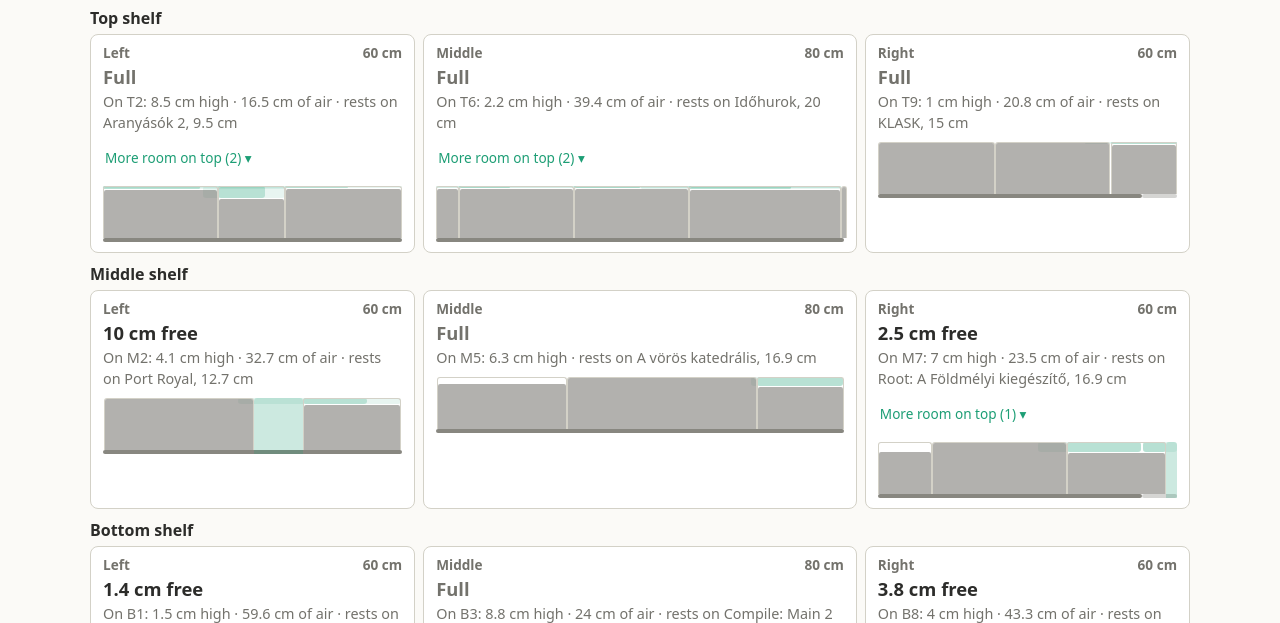
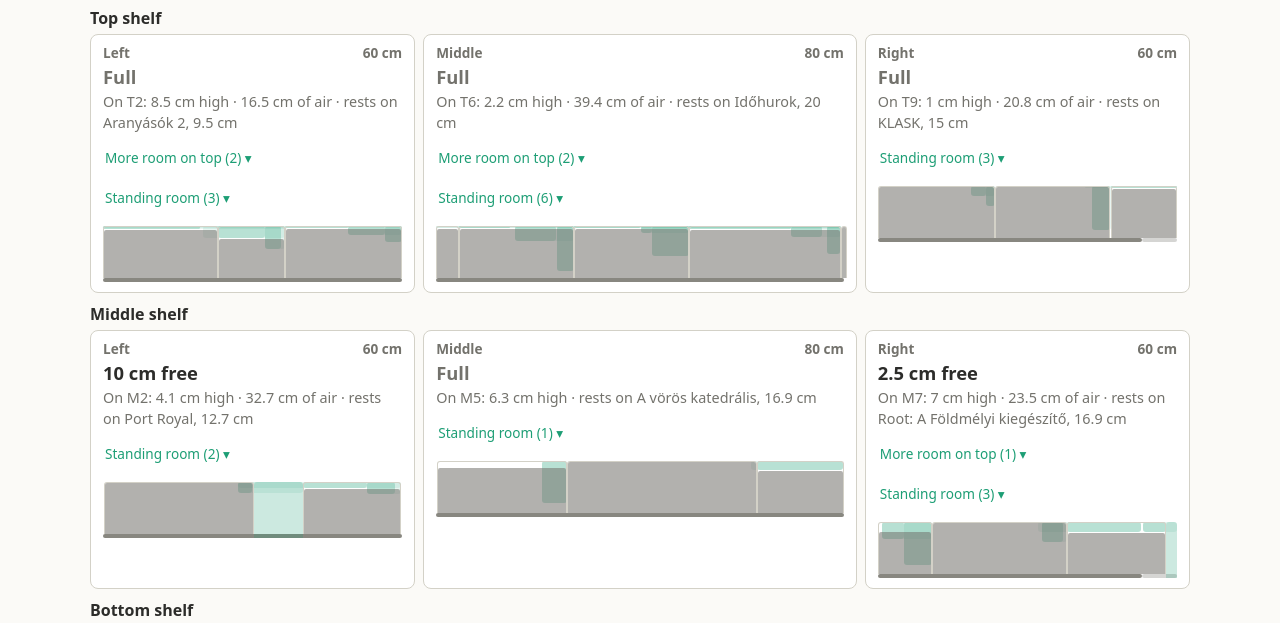
Before and after one commit to macskasa/Shelp, a plain HTML site: page index.html in a window 1280 px wide. Both pictures are taken after a click on the link "Free space". Shown: the part 117-740 px from the top of the page. Drawn offline with Linux system fonts and the light colour scheme.

Commit message:
Free space: standing spaces and tilted surfaces (#88, #89)
Co-Authored-By: Claude Sonnet 5.5 <noreply@anthropic.com>
Claude-Session: https://claude.ai/code/session_01Tt1EfAb988pDYAAfquYMEk

```diff
--- a/js/space/logic.js
+++ b/js/space/logic.js
@@ -17,21 +17,49 @@ export function floorText(unit) {
   };
 }
 
+/** "M2" / "M1 and M2": where a slot is. */
+const stacksOf = (slot) => (slot.stackIds?.length > 1 ? slot.stackIds.join(' and ') : slot.stackId);
+
+/** "rests on Port Royal, 12.7 cm" (or just "rests on 12.7 cm" without names). */
+function restsOn(slot, nameOf) {
+  const names = (slot.on ?? []).map((id) => nameOf(id));
+  return `rests on ${names.length ? `${names.join(' + ')}, ` : ''}${cm(slot.rest.w)} cm`;
+}
+
 /**
- * One slot in words: "On M2: 4.1 cm high · 32.7 cm of air · rests on Port Royal, 12.7 cm".
- * The air is left out when it is no wider than what the box rests on (+ 2 cm). "No room on top" when the height rounds to 0.
- * nameOf(gameId) -> the game's title (defaults to the id).
+ * One slot of room on top in words: "On M2: 4.1 cm high · 32.7 cm of air · rests on Port Royal, 12.7 cm".
+ * The air is left out when it is no wider than what the box rests on (+ 2 cm), except across two stacks.
+ * A surface across two stacks: "Across M1 and M2: 7.4 cm high · … · 0.4 cm tilt" ("tilt" only when it is above 0).
+ * "No room on top" when the height rounds to 0. nameOf(gameId) -> the game's title (defaults to the id).
  */
 export function slotText(slot, nameOf = (id) => id) {
   if (cm(slot.h) === '0') return 'No room on top';
-  const parts = [`On ${slot.stackId}: ${cm(slot.h)} cm high`];
+  const across = slot.stackIds?.length > 1;
+  const parts = [`${across ? 'Across' : 'On'} ${stacksOf(slot)}: ${cm(slot.h)} cm high`];
   const rest = slot.rest;
-  if (rest && slot.w > rest.w + 2) parts.push(`${cm(slot.w)} cm of air`);
-  if (rest) {
-    const names = (slot.on ?? []).map((id) => nameOf(id));
-    parts.push(`rests on ${names.length ? `${names.join(' + ')}, ` : ''}${cm(rest.w)} cm`);
-  }
+  if (rest && (across || slot.w > rest.w + 2)) parts.push(`${cm(slot.w)} cm of air`);
+  if (rest) parts.push(restsOn(slot, nameOf));
+  if (cm(slot.tilt ?? 0) !== '0') parts.push(`${cm(slot.tilt)} cm tilt`);
   return parts.join(' · ');
+}
+
+/** A standing space in words, the width first (it limits a standing box): "On T8: 4.3 cm wide · 31.8 cm high · rests on Anachrony, 4 cm". */
+export function standingText(slot, nameOf = (id) => id) {
+  const parts = [`${slot.stackIds?.length > 1 ? 'Across' : 'On'} ${stacksOf(slot)}: ${cm(slot.w)} cm wide · ${cm(slot.h)} cm high`];
+  if (slot.rest) parts.push(restsOn(slot, nameOf));
+  if (cm(slot.tilt ?? 0) !== '0') parts.push(`${cm(slot.tilt)} cm tilt`);
+  return parts.join(' · ');
+}
+
+/** The unit's standing spaces, one text each, most height first. */
+export function standingRoom(unit, nameOf) {
+  return (unit.standing ?? []).filter((s) => cm(s.h) !== '0').map((s) => standingText(s, nameOf));
+}
+
+/** "Standing room (3)" for the toggle, "" when there is none. */
+export function standingLabel(unit, nameOf) {
+  const n = standingRoom(unit, nameOf).length;
+  return n ? `Standing room (${n})` : '';
 }
 
 /** The room line of a unit: its best slot in words; "" without stacks; "(not measured)" is added for approximate units. */
@@ -105,7 +133,8 @@ export function groupUnits(units) {
  * It spans x0 .. end; `shelf` is the part up to x1 (the rest is the overhang, drawn fainter).
  * Slots are the room on top: a band `left`/`width` wide and `height` high (a share of the usable height, from the top
  * down), with the open part `restLeft`/`restWidth` inside it; all clipped at the unit's edges like the stacks.
- * -> { shelf, stacks: [{ id, left, width, fill }], gaps: [{ left, width }], slots: [{ id, left, width, height, restLeft, restWidth }] }
+ * Standing spaces are bands from their surface `y` up: `bottom` and `height` are shares of the usable height.
+ * -> { shelf, stacks, gaps, slots: [{ id, left, width, height, restLeft, restWidth }], standing: [{ id, left, width, bottom, height, restLeft, restWidth }] }
  */
 export function barModel(unit) {
   const span = unit.end - unit.x0;
@@ -114,19 +143,23 @@ export function barModel(unit) {
     const b = Math.min(x + w, unit.end);
     return { left: (a - unit.x0) / span, width: Math.max(0, b - a) / span };
   };
+  const band = (s) => {
+    const b = clip(s.x, s.w);
+    const rest = s.rest ? clip(s.rest.x, s.rest.w) : { left: b.left, width: 0 };
+    return { ...b, restLeft: rest.left, restWidth: rest.width };
+  };
+  const share = (v) => Math.min(1, Math.max(0, v / unit.height));
   return {
     shelf: (unit.x1 - unit.x0) / span,
     stacks: unit.stacks.map((s) => ({
-      id: s.id, ...clip(s.x, s.w), fill: Math.min(1, Math.max(0, s.h / unit.height)),
+      id: s.id, ...clip(s.x, s.w), fill: share(s.h),
     })),
     gaps: unit.gaps.map((g) => clip(g.x, g.w)),
-    slots: (unit.slots ?? []).filter((s) => s.h > 0).map((s) => {
-      const band = clip(s.x, s.w);
-      const rest = s.rest ? clip(s.rest.x, s.rest.w) : { left: band.left, width: 0 };
-      return {
-        id: s.stackId, ...band, height: Math.min(1, Math.max(0, s.h / unit.height)),
-        restLeft: rest.left, restWidth: rest.width,
-      };
-    }).filter((s) => s.width > 0),
+    slots: (unit.slots ?? []).filter((s) => s.h > 0).map((s) => ({ id: s.stackId, ...band(s), height: share(s.h) }))
+      .filter((s) => s.width > 0),
+    standing: (unit.standing ?? []).filter((s) => s.h > 0).map((s) => {
+      const bottom = share(s.y);
+      return { id: s.stackId, ...band(s), bottom, height: Math.min(share(s.h), 1 - bottom) };
+    }).filter((s) => s.width > 0 && s.height > 0),
   };
 }
--- a/js/space/space.css
+++ b/js/space/space.css
@@ -61,3 +61,7 @@
 .space-more-toggle[aria-expanded="true"]::after { content: ' ▴'; }
 .space-more-list { margin: 0; padding-left: 1.1em; font-size: 0.85rem; color: var(--muted); }
 .space-more-list li { margin-bottom: 2px; }
+
+/* Standing room: the same faint band, but it sits on its surface and grows up (set inline: bottom + height). */
+.space-bar-standing { top: auto; }
+.space-more + .space-more { margin-top: -8px; }
--- a/js/space/view.js
+++ b/js/space/view.js
@@ -4,7 +4,7 @@ import { on } from '../core/bus.js';
 import * as store from '../core/store.js';
 import { showStack } from '../core/contracts.js';
 import { freeSpace } from '../core/space.js';
-import { barModel, cardTitle, floorText, groupUnits, moreRoom, moreRoomLabel, roomText, summaryText } from './logic.js';
+import { barModel, cardTitle, floorText, groupUnits, moreRoom, moreRoomLabel, roomText, standingLabel, standingRoom, summaryText } from './logic.js';
 
 loadCss(new URL('./space.css', import.meta.url));
 
@@ -25,6 +25,16 @@ function bar(unit) {
     }
     el.append(band);
   }
+  for (const sl of m.standing) {
+    const band = h('div', {
+      class: 'space-bar-slot space-bar-standing', 'aria-hidden': 'true',
+      style: `left:${pct(sl.left)};width:${pct(sl.width)};bottom:calc(4px + (100% - 4px) * ${sl.bottom.toFixed(4)});height:calc((100% - 4px) * ${sl.height.toFixed(4)})`,
+    });
+    if (sl.restWidth > 0) {
+      band.append(h('div', { class: 'space-bar-rest', style: `left:${pct((sl.restLeft - sl.left) / sl.width)};width:${pct(sl.restWidth / sl.width)}` }));
+    }
+    el.append(band);
+  }
   for (const g of m.gaps) {
     el.append(h('div', { class: 'space-bar-gap', style: `left:${pct(g.left)};width:${pct(g.width)}`, 'aria-hidden': 'true' }));
   }
@@ -39,11 +49,11 @@ function bar(unit) {
 
 const nameOf = (id) => store.getGame(id)?.title ?? id;
 
-function more(unit) {
-  const lines = moreRoom(unit, nameOf);
+/** A toggle with a list under it: label and lines, or null without lines. */
+function toggle(label, lines) {
   if (!lines.length) return null;
   const list = h('ul', { class: 'space-more-list', hidden: true }, lines.map((t) => h('li', {}, t)));
-  const btn = h('button', { type: 'button', class: 'space-more-toggle', 'aria-expanded': 'false' }, moreRoomLabel(unit, nameOf));
+  const btn = h('button', { type: 'button', class: 'space-more-toggle', 'aria-expanded': 'false' }, label);
   btn.addEventListener('click', () => {
     const open = list.hidden;
     list.hidden = !open;
@@ -51,6 +61,9 @@ function more(unit) {
   });
   return h('div', { class: 'space-more' }, btn, list);
 }
+
+const more = (unit) => toggle(moreRoomLabel(unit, nameOf), moreRoom(unit, nameOf));
+const standing = (unit) => toggle(standingLabel(unit, nameOf), standingRoom(unit, nameOf));
 
 function card(unit) {
   const floor = floorText(unit);
@@ -62,6 +75,7 @@ function card(unit) {
       floor.extra ? h('span', { class: 'space-extra' }, ` · ${floor.extra}`) : null),
     h('p', { class: 'space-room' }, room || ' '),
     more(unit),
+    standing(unit),
     bar(unit));
 }
 
```
Also changed, not shown: tests/space-logic.test.mjs (+32 -1 lines).
